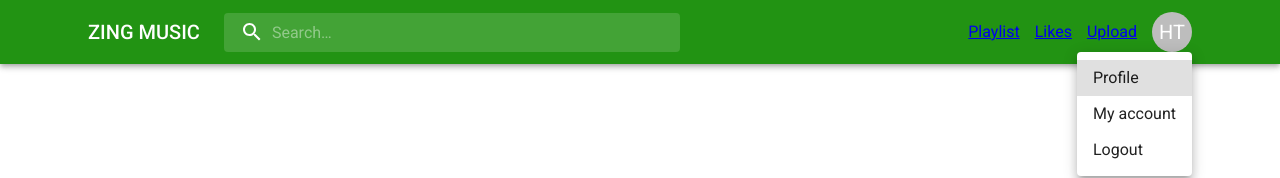
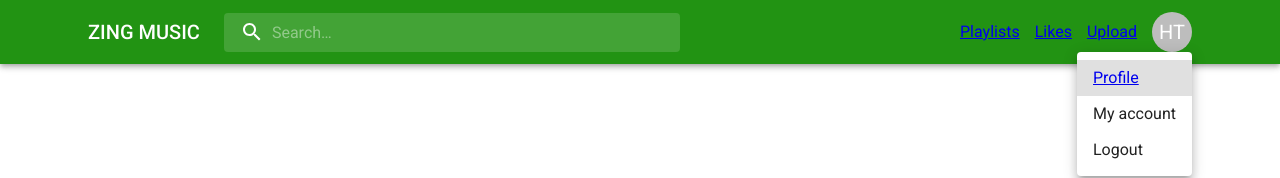
Before and after one commit to huytran72/ZingMusic, a Next.js app in the folder Zing_Music/: page / in a window 1280 px wide. Both pictures are taken after a click on the element "HT". Shown: the top 178 px of the page. Built offline with nearby package versions, Linux system fonts and the light colour scheme.

Commit message:
Update app.header.tsx

```diff
--- a/Zing_Music/src/components/header/app.header.tsx
+++ b/Zing_Music/src/components/header/app.header.tsx
@@ -104,7 +104,9 @@ export default function AppHeader() {
       transformOrigin={{ horizontal: "right", vertical: "top" }}
       anchorOrigin={{ horizontal: "right", vertical: "bottom" }}
     >
-      <MenuItem onClick={handleMenuClose}>Profile</MenuItem>
+      <MenuItem>
+        <Link href={"/profile"}>Profile</Link>
+      </MenuItem>
       <MenuItem onClick={handleMenuClose}>My account</MenuItem>
       <MenuItem onClick={handleMenuClose}>Logout</MenuItem>
     </Menu>
@@ -193,7 +195,7 @@ export default function AppHeader() {
                 cursor: "pointer",
               }}
             >
-              <Link href={"/playlist"}>Playlist</Link>
+              <Link href={"/playlist"}>Playlists</Link>
               <Link href={"/likes"}>Likes</Link>
               <Link href={"/upload"}>Upload</Link>
 
```
